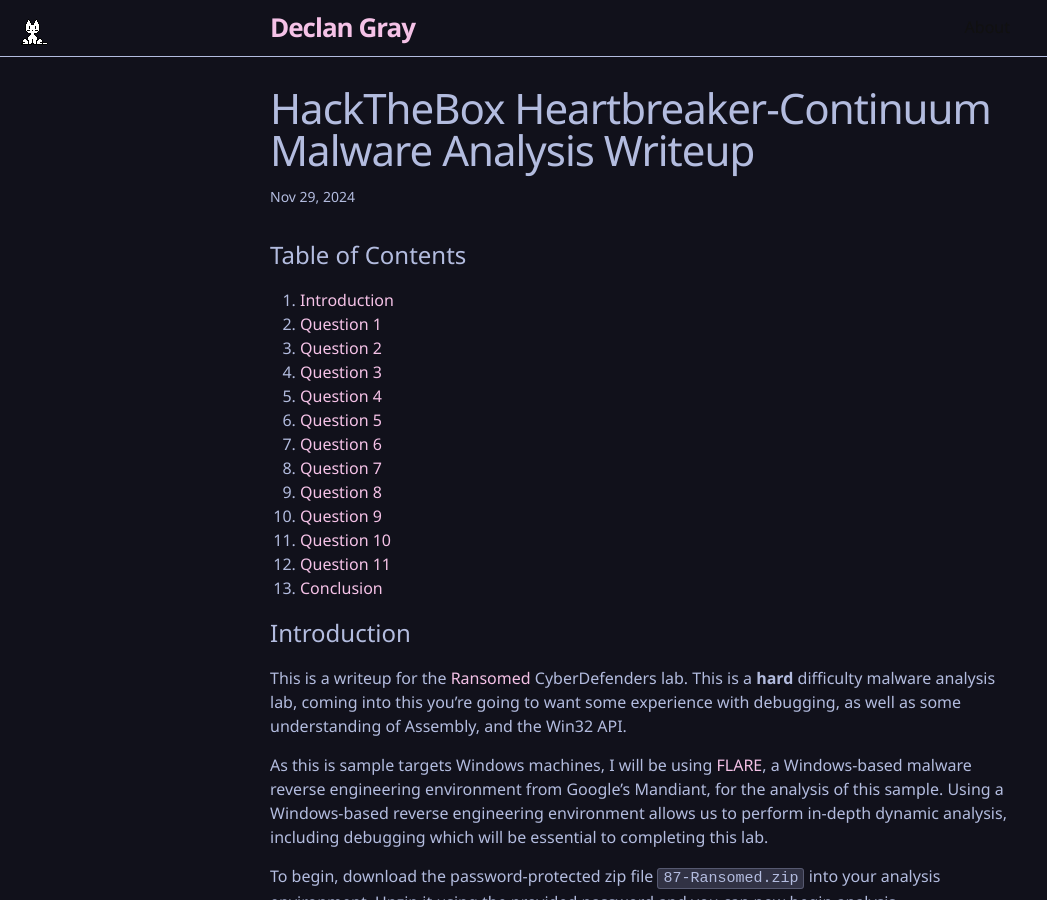
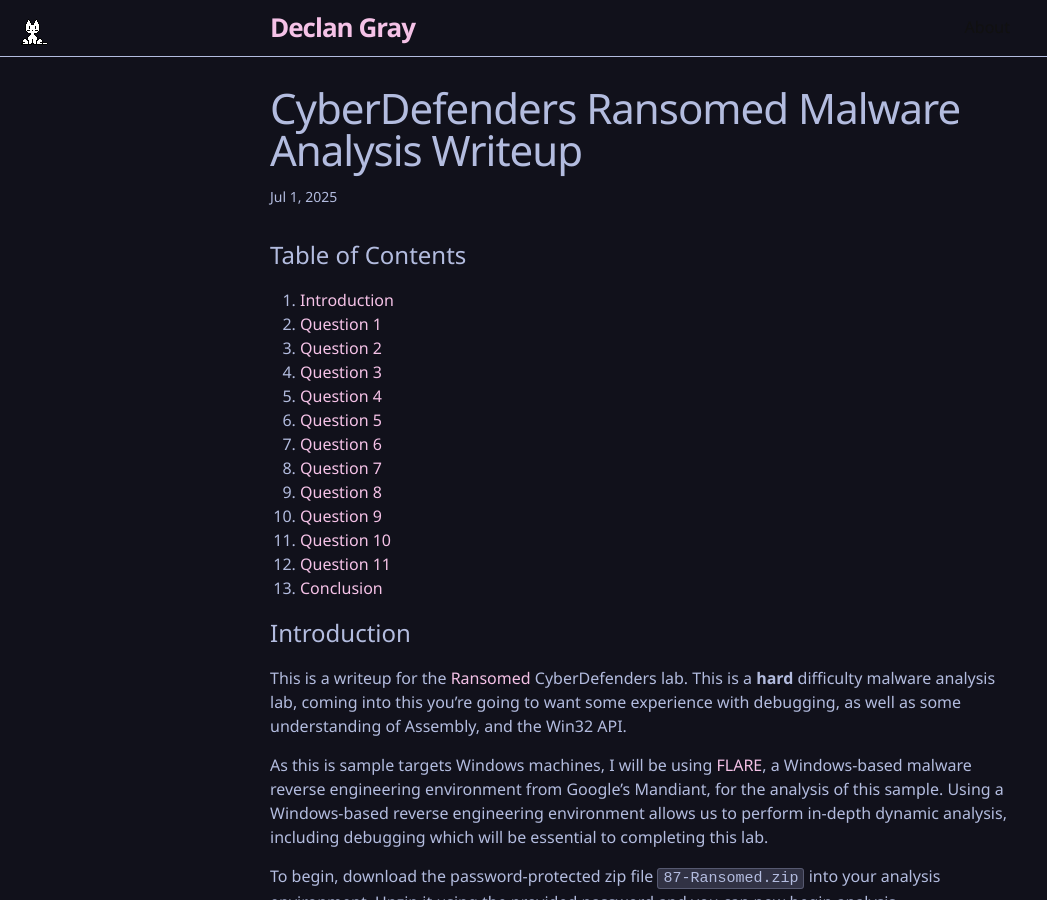
Before and after one commit to declangray/declangray.github.io, a Jekyll site: the page built from _posts/2025-07-01-CyberDefenders-Ransomed-Writeup.md, in a window 1280 px wide and 900 px high. Shown: the whole window, without its empty margins (0-1047 px from the left). Built offline with Jekyll 4.4.1, drawn with Linux system fonts in a browser that asks for light colours; some web fonts are replaced.

Commit message:
fixed post title

```diff
--- a/_posts/2025-07-01-CyberDefenders-Ransomed-Writeup.md
+++ b/_posts/2025-07-01-CyberDefenders-Ransomed-Writeup.md
@@ -1,7 +1,7 @@
 ---
 layout: post
-title:  "HackTheBox Heartbreaker-Continuum Malware Analysis Writeup"
-date:   2024-11-29 +0800
+title:  "CyberDefenders Ransomed Malware Analysis Writeup"
+date:   2025-07-01 +0800
 categories: write-up
 ---
 <link rel="stylesheet" href="/assets/main.css">
```
